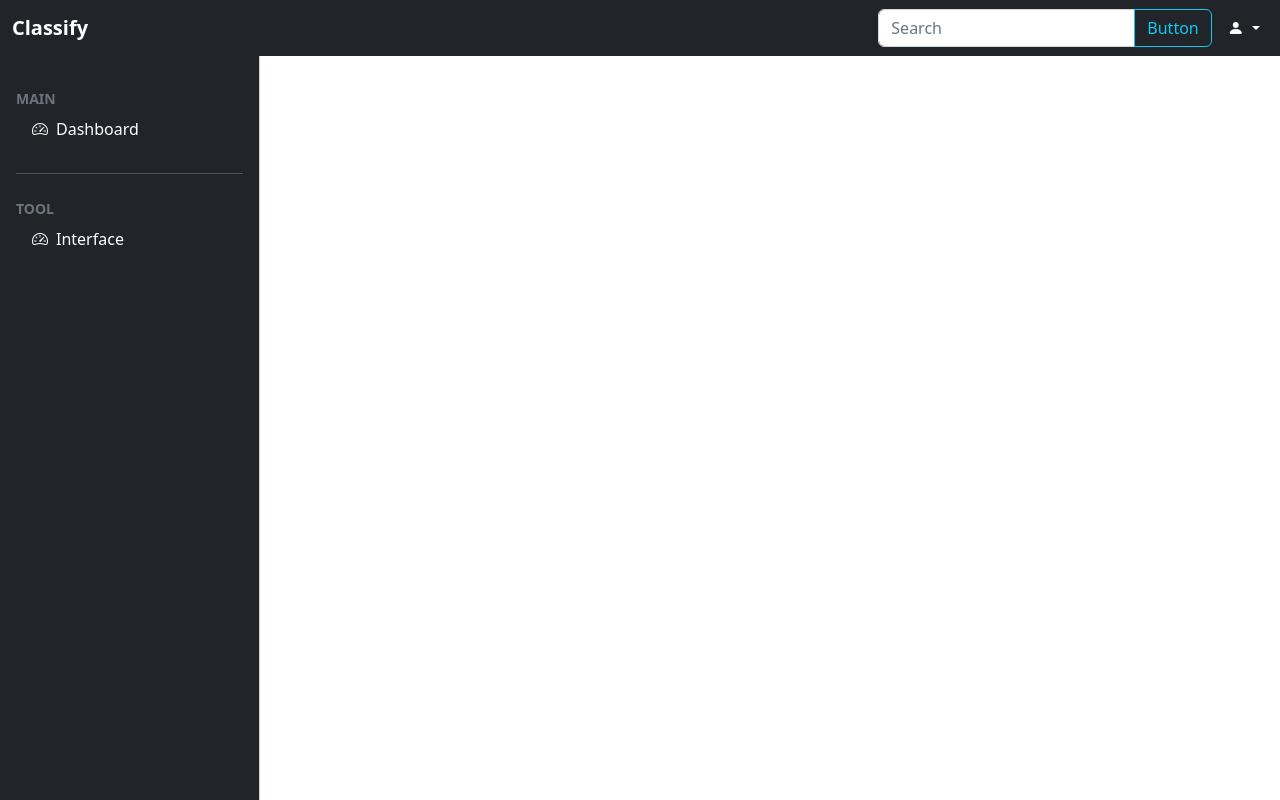
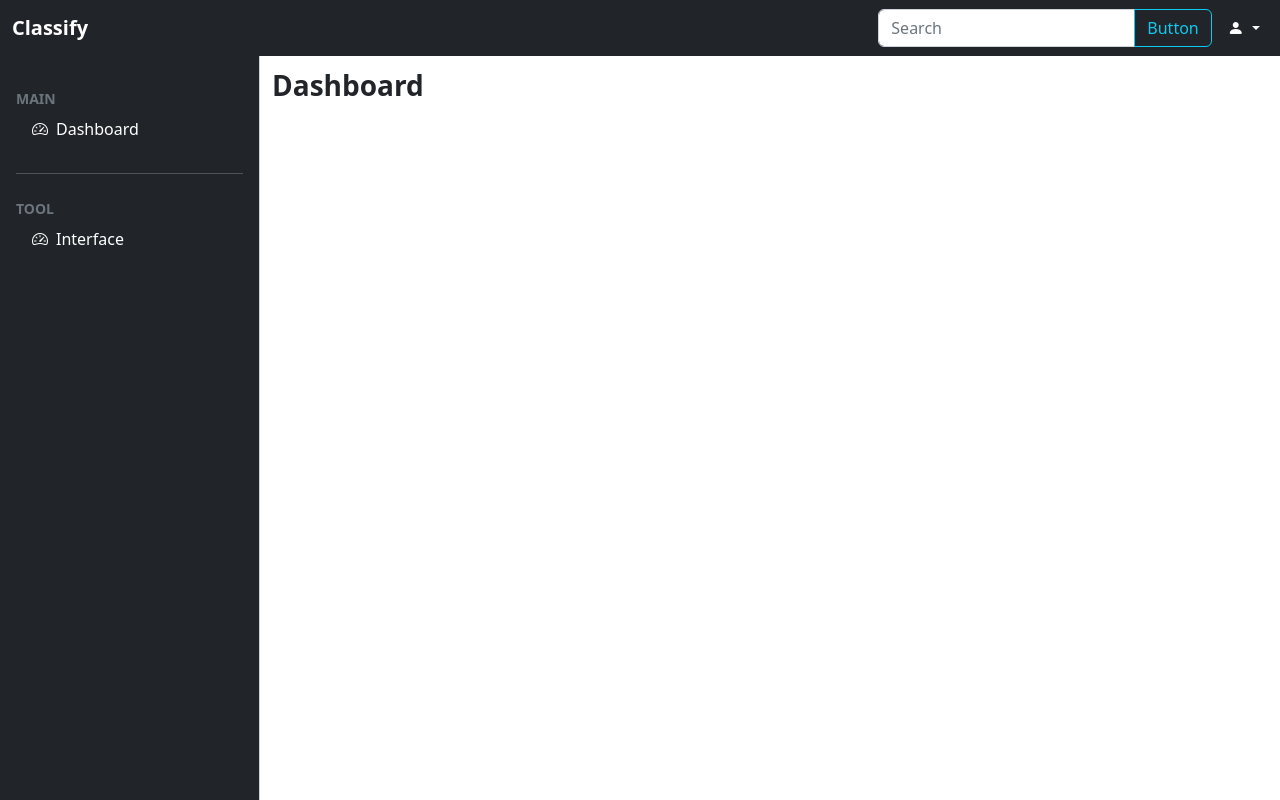
Before and after one commit to louiskwt/tutor_assistant, a Django app: page /test-dashboard in a window 1280 px wide. Run offline with Django 4.2, Linux system fonts and the light colour scheme.

Commit message:
set up main section

```diff
--- a/static/css/dashboard.css
+++ b/static/css/dashboard.css
@@ -21,6 +21,10 @@
     display: none !important;
   }
 
+  main {
+    margin-left: var(--offcanvas-width) !important;
+  }
+
   .sidebar-nav {
     transform: none !important;
     visibility: visible !important;
--- a/templates/dashboard.html
+++ b/templates/dashboard.html
@@ -12,7 +12,7 @@
   </head>
   <body>
     <!-- Navbar -->
-    <nav class="navbar navbar-expand-lg navbar-dark bg-dark">
+    <nav class="navbar navbar-expand-lg navbar-dark bg-dark fixed-top">
       <div class="container-fluid">
         <!-- Offcanvas trigger -->
         <button class="navbar-toggler" type="button" data-bs-toggle="offcanvas" data-bs-target="#sidebar" aria-controls="offcanvasExample"><span class="navbar-toggler-icon" data-bs-target="#sidebar"></span></button>
@@ -76,7 +76,14 @@
         </nav>
       </div>
     </div>
-
+    <!-- Main -->
+    <main class="mt-5 pt-3">
+      <div class="container-fluid">
+        <div class="row">
+          <div class="col-md-12 fw-bold fs-3">Dashboard</div>
+        </div>
+      </div>
+    </main>
     <script src="https://cdn.jsdelivr.net/npm/bootstrap@5.2.3/dist/js/bootstrap.bundle.min.js" integrity="sha384-kenU1KFdBIe4zVF0s0G1M5b4hcpxyD9F7jL+jjXkk+Q2h455rYXK/7HAuoJl+0I4" crossorigin="anonymous"></script>
   </body>
 </html>
```
